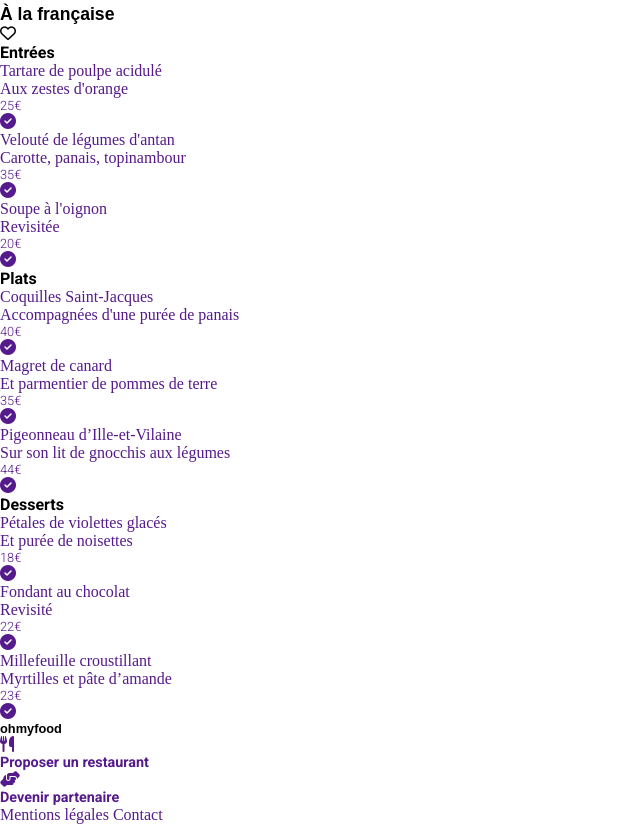
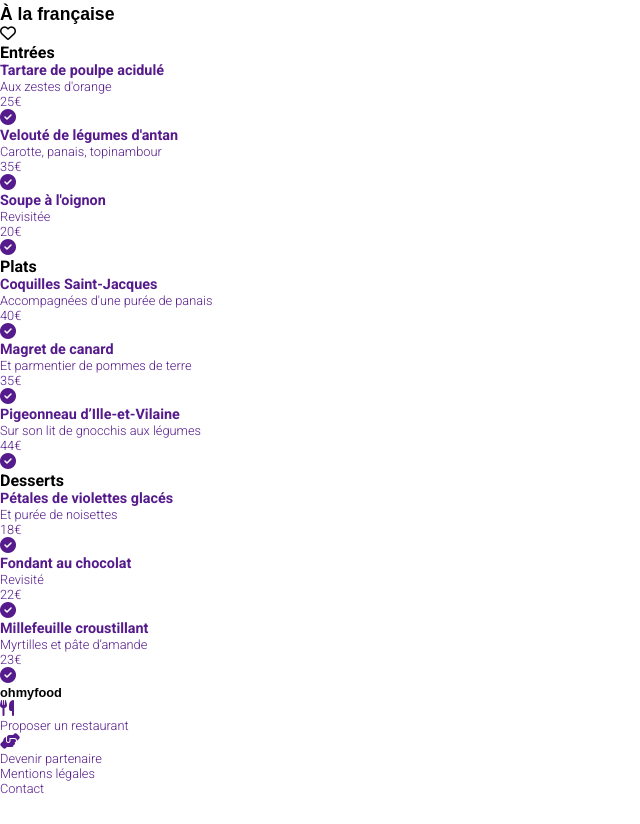
Before and after one commit to codexarama/Ohmyfood, a plain HTML site: page menu_a_la_francaise.html in a window 1280 px wide. Shown: the part 333-1157 px from the top of the page, without its empty margins (0-640 px from the left). After the commit the page ends 1129 px from the top, so only its background shows below. Drawn offline with Linux system fonts and the light colour scheme; a web font is replaced by a local one.

Commit message:
correction attribut

```diff
--- a/menu_a_la_francaise.html
+++ b/menu_a_la_francaise.html
@@ -28,20 +28,32 @@
                 <dl>
                     <h2>Entrées</h2>
                     <a class="card menu" href="">
-                        <dt>Tartare de poulpe acidulé</dt>
-                        <dd>Aux zestes d'orange</dd>
+                        <dt>
+                            <h3>Tartare de poulpe acidulé</h3>
+                        </dt>
+                        <dd>
+                            <p>Aux zestes d'orange</p>
+                        </dd>
                         <p>25€</p>
                         <i class="fas fa-check-circle check"></i>
                     </a>
                     <a class="card menu" href="">
-                        <dt>Velouté de légumes d'antan</dt>
-                        <dd>Carotte, panais, topinambour</dd>
+                        <dt>
+                            <h3>Velouté de légumes d'antan</h3>
+                        </dt>
+                        <dd>
+                            <p>Carotte, panais, topinambour</p>
+                        </dd>
                         <p>35€</p>
                         <i class="fas fa-check-circle check"></i>
                     </a>
                     <a class="card menu" href="">
-                        <dt>Soupe à l'oignon</dt>
-                        <dd>Revisitée</dd>
+                        <dt>
+                            <h3>Soupe à l'oignon</h3>
+                        </dt>
+                        <dd>
+                            <p>Revisitée</p>
+                        </dd>
                         <p>20€</p>
                         <i class="fas fa-check-circle check"></i>
                     </a>
@@ -49,20 +61,32 @@
                 <dl>
                     <h2>Plats</h2>
                     <a class="card menu" href="">
-                        <dt>Coquilles Saint-Jacques</dt>
-                        <dd>Accompagnées d'une purée de panais</dd>
+                        <dt>
+                            <h3>Coquilles Saint-Jacques</h3>
+                        </dt>
+                        <dd>
+                            <p>Accompagnées d'une purée de panais</p>
+                        </dd>
                         <p>40€</p>
                         <i class="fas fa-check-circle check"></i>
                     </a>
                     <a class="card menu" href="">
-                        <dt>Magret de canard</dt>
-                        <dd>Et parmentier de pommes de terre</dd>
+                        <dt>
+                            <h3>Magret de canard</h3>
+                        </dt>
+                        <dd>
+                            <p>Et parmentier de pommes de terre</p>
+                        </dd>
                         <p>35€</p>
                         <i class="fas fa-check-circle check"></i>
                     </a>
                     <a class="card menu" href="">
-                        <dt>Pigeonneau d’Ille-et-Vilaine</dt>
-                        <dd>Sur son lit de gnocchis aux légumes</dd>
+                        <dt>
+                            <h3>Pigeonneau d’Ille-et-Vilaine</h3>
+                        </dt>
+                        <dd>
+                            <p>Sur son lit de gnocchis aux légumes</p>
+                        </dd>
                         <p>44€</p>
                         <i class="fas fa-check-circle check"></i>
                     </a>
@@ -70,20 +94,32 @@
                 <dl>
                     <h2>Desserts</h2>
                     <a class="card menu" href="">
-                        <dt>Pétales de violettes glacés</dt>
-                        <dd>Et purée de noisettes</dd>
+                        <dt>
+                            <h3>Pétales de violettes glacés</h3>
+                        </dt>
+                        <dd>
+                            <p>Et purée de noisettes</p>
+                        </dd>
                         <p>18€</p>
                         <i class="fas fa-check-circle check"></i>
                     </a>
                     <a class="card menu" href="">
-                        <dt>Fondant au chocolat</dt>
-                        <dd>Revisité</dd>
+                        <dt>
+                            <h3>Fondant au chocolat</h3>
+                        </dt>
+                        <dd>
+                            <p>Revisité</p>
+                        </dd>
                         <p>22€</p>
                         <i class="fas fa-check-circle check"></i>
                     </a>
                     <a class="card menu" href="">
-                        <dt>Millefeuille croustillant</dt>
-                        <dd>Myrtilles et pâte d’amande</dd>
+                        <dt>
+                            <h3>Millefeuille croustillant</h3>
+                        </dt>
+                        <dd>
+                            <p>Myrtilles et pâte d’amande</p>
+                        </dd>
                         <p>23€</p>
                         <i class="fas fa-check-circle check"></i>
                     </a>
@@ -95,14 +131,14 @@
         <h2 class="shrikhand">ohmyfood</h2>
         <a href="">
             <i class="fas fa-utensils"></i>
-            <h3>Proposer un restaurant</h3>
+            <p>Proposer un restaurant</p>
         </a>
         <a href="">
             <i class="fas fa-hands-helping"></i>
-            <h3>Devenir partenaire</h3>
+            <p>Devenir partenaire</p>
         </a>
-        <a href="">Mentions légales</a>
-        <a href="">Contact</a>
+        <a href=""><p>Mentions légales</p></a>
+        <a href=""><p>Contact</p></a>
     </footer>
 </body>
 
--- a/sass/base/_typography.scss
+++ b/sass/base/_typography.scss
@@ -17,6 +17,12 @@
 h3 {
     font-family: Roboto, Arial, Helvetica, sans-serif;
     font-size: 0.9em;
+}
+
+.prix {
+    font-family: Roboto, Arial, Helvetica, sans-serif;
+    font-weight: 700;
+    font-size: 0.8em;
 }
 
 p {
```
Also changed, not shown: index.html (+2 -2 lines), css/styles.css, 1 other file.
